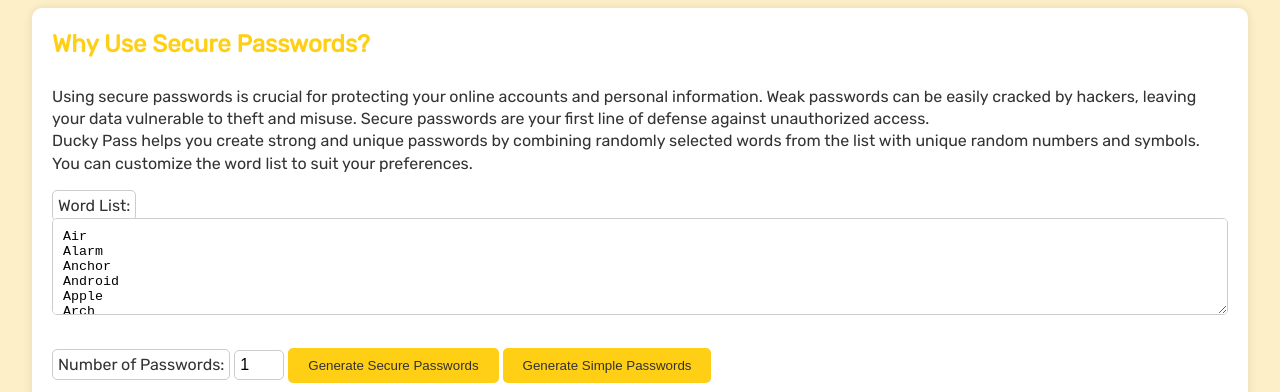
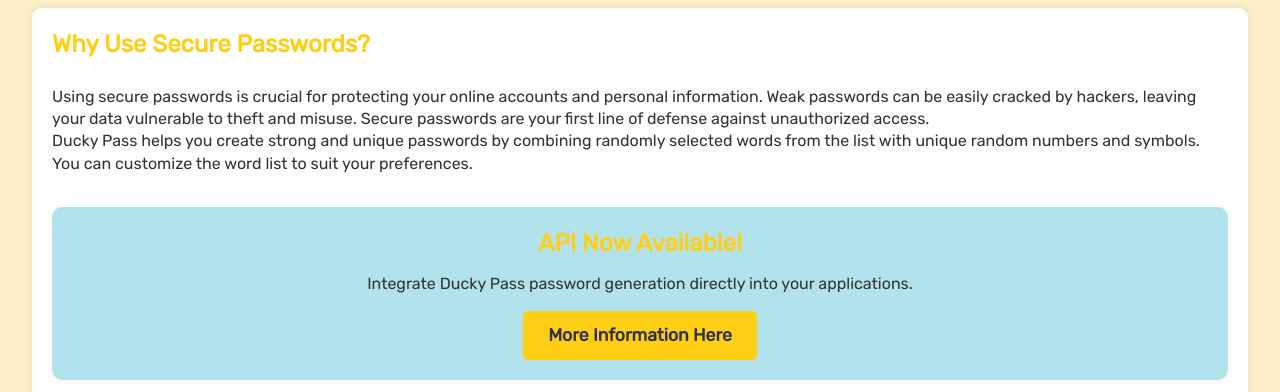
Before and after one commit to maxrhys/DuckyPassWeb, a plain HTML site: page index.html in a window 1280 px wide. Shown: the part 116-508 px from the top of the page. Drawn offline with Linux system fonts and the light colour scheme; a web font is replaced by a local one.

Commit message:
API Announcement

```diff
--- a/duckylooks.css
+++ b/duckylooks.css
@@ -25,6 +25,9 @@
     min-height: 100vh;
     display: flex;
     flex-direction: column;
+    /* This padding-bottom is likely no longer needed if flexbox sticky footer is working correctly,
+       but leaving it if you choose to revert to position: fixed footer */
+    /* padding-bottom: 60px; */
   }
 
   /* Header styles */
@@ -112,7 +115,7 @@
   }
 
   button:hover {
-    background-color: --tertiary-color;
+    background-color: var(--tertiary-color); /* Corrected typo here */
   }
 
   .password-box {
@@ -131,9 +134,7 @@
     padding: 20px;
     background-color: var(--primary-color);
     color: var(--text-color);
-    position: fixed;
-    bottom: 0;
-    width: 100%;
+    /* Removed position: fixed, bottom, width for flexbox sticky footer */
   }
 
   /* Footer hyperlink text color */
@@ -251,3 +252,42 @@
     margin-bottom: 0.2em;
     color: var(--duck-color);
 }
+
+/* API Announcement Section Styles */
+.api-announcement {
+    margin-top: 2em; /* Spacing from the section above */
+    padding: 20px;
+    background-color: var(--primary-color);
+    border-radius: 10px;
+    text-align: center;
+    box-shadow: 0px 0px 8px rgba(0, 0, 0, 0.05); /* Subtle shadow */
+}
+
+.api-announcement h3 {
+    color: var(--duck-color);
+    margin-bottom: 0.5em;
+    font-size: 1.5em;
+}
+
+.api-announcement p {
+    margin-bottom: 1em;
+    color: var(--text-color);
+}
+
+.api-button {
+    display: inline-block; /* Allows padding and margins, but keeps it in line */
+    background-color: var(--duck-color);
+    color: var(--text-color);
+    border: none;
+    padding: 12px 25px; /* Slightly larger padding for prominence */
+    border-radius: 5px;
+    cursor: pointer;
+    text-decoration: none; /* Remove underline from the link */
+    transition: background-color 0.3s ease;
+    font-weight: bold;
+    font-size: 1.1em;
+}
+
+.api-button:hover {
+    background-color: var(--tertiary-color);
+}
--- a/index.html
+++ b/index.html
@@ -40,6 +40,12 @@
                 <p>Ducky Pass helps you create strong and unique passwords by combining randomly selected words from the list with unique random numbers and symbols. You can customize the word list to suit your preferences.</p>
             </section>
 
+            <section class="api-announcement">
+                <h3>API Now Available!</h3>
+                <p>Integrate Ducky Pass password generation directly into your applications.</p>
+                <a href="https://duckypass.net/api" class="api-button">More Information Here</a>
+            </section>
+
             <section class="password-generator">
                 <form id="password-generator-form">
                     <label for="word-list">Word List:</label>
```
